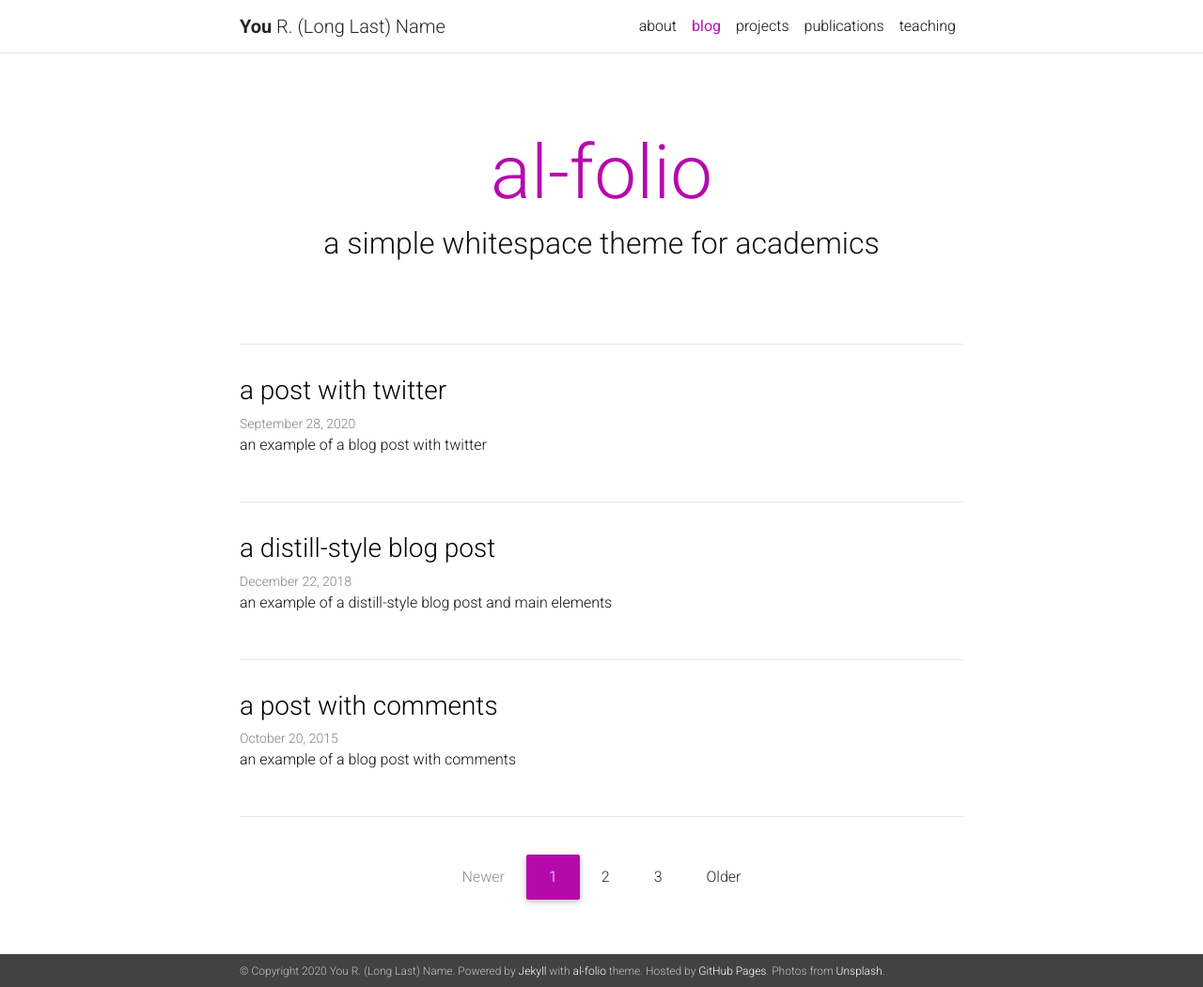
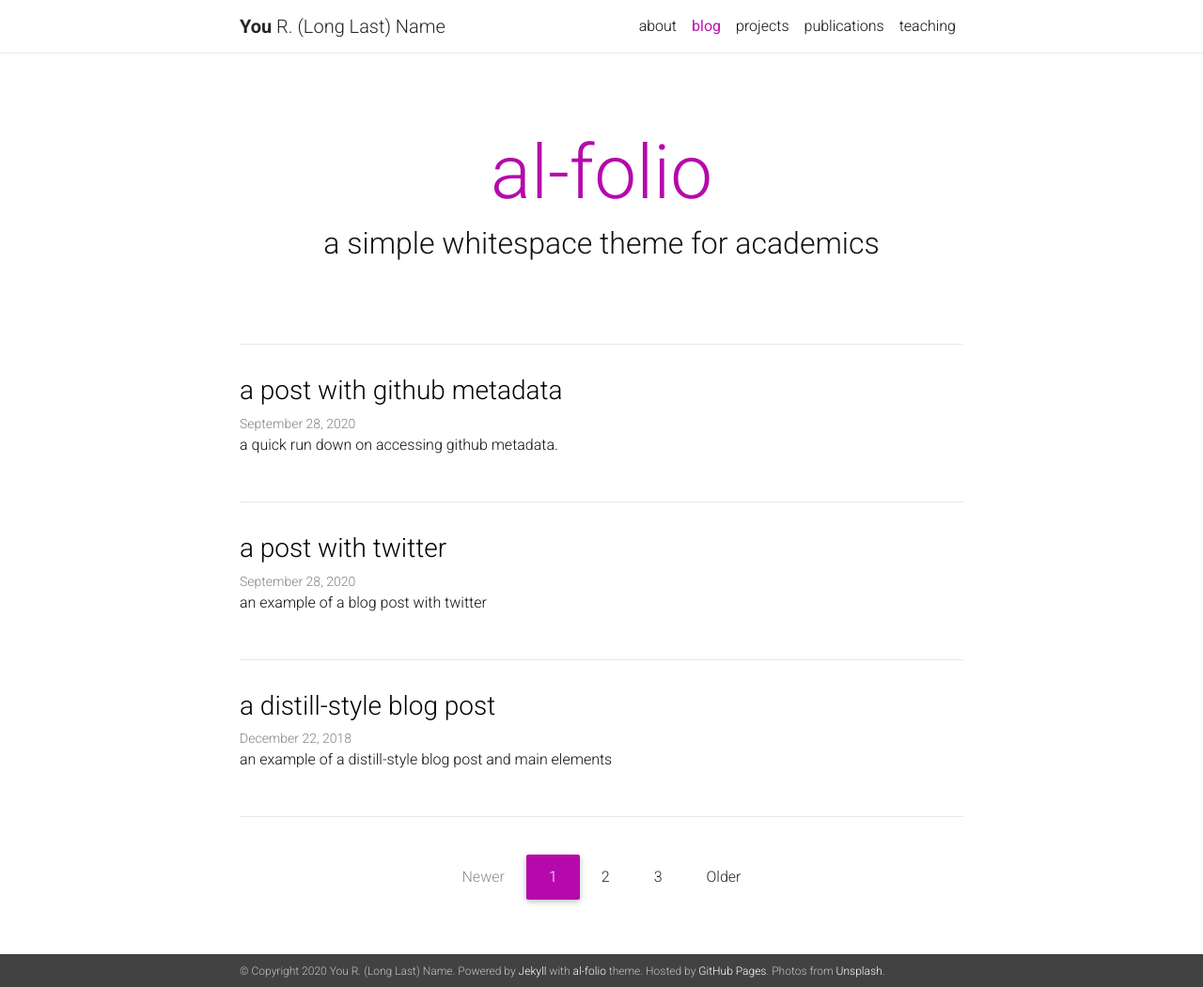
Before and after one commit to leo-liuzy/leo-liuzy.github.io, a Jekyll site: the page built from blog/index.html, in a window 1280 px wide and 1051 px high. Shown: the whole window at 94% size. Built offline with Jekyll 4.4.1, drawn with Linux system fonts in a browser that asks for light colours; nearby versions of some CDN libraries; the list of posts is cut into pages by our own code; a style sheet for code colours, icons or effects is not loaded.

Commit message:
Github MetaData (#121)
* Feature Request : https://github.com/alshedivat/al-folio/issues/85

* Added github-metadata dependency :  https://github.com/jekyll/github-metadata

 * Created sample blog quickly going over Github MetaData.

Co-authored-by: Maruan <alshedivat@users.noreply.github.com>
Former-commit-id: a734d4a4bc357164ec15c9e10eb6f4e5c8d6f89d

```diff
--- a/Gemfile
+++ b/Gemfile
@@ -3,6 +3,7 @@
     gem 'github-pages'
     gem 'jekyll'
     gem 'jekyll-email-protect'
+    gem 'jekyll-github-metadata'
     gem 'jekyll-paginate-v2'
     gem 'jekyll-scholar'
     gem 'jekyll-twitter-plugin'
--- a/_config.yml
+++ b/_config.yml
@@ -111,10 +111,11 @@
 # Plug-ins
 plugins:
   - jekyll-email-protect
+  - jekyll-github-metadata
   - jekyll-paginate-v2
   - jekyll/scholar
+  - jekyll-twitter-plugin
   - jemoji
-  - 'jekyll-twitter-plugin'
   # - bootstrap
   # - material-sass
 
--- /dev/null
+++ b/_posts/2020-09-28-github-metadata.md
@@ -0,0 +1,34 @@
+---
+layout: post
+title:  a post with github metadata
+date: 2020-09-28 21:01:00
+description: a quick run down on accessing github metadata.
+---
+
+A sample blog page that demonstrates the accessing of github meta data.
+
+## What does Github-MetaData do?
+* Propagates the site.github namespace with repository metadata
+* Setting site variables :
+  * site.title
+  * site.description
+  * site.url
+  * site.baseurl
+* Accessing the metadata - duh.
+* Generating edittable links.
+
+## Additional Reading
+* If you're recieving incorrect/missing data, you may need to perform a Github API<a href="https://github.com/jekyll/github-metadata/blob/master/docs/authentication.md"> authentication</a>.
+* Go through this <a href="https://jekyll.github.io/github-metadata/" target="blank">README</a> for more details on the topic.
+* <a href= "https://github.com/jekyll/github-metadata/blob/master/docs/site.github.md">This page</a> highlights all the feilds you can access with github-metadata.
+<br />
+
+## Example MetaData
+* Host Name : {{ site.github.hostname }}
+* URL : {{ site.github.url }}
+* BaseURL : {{ site.github.baseurl }}
+* Archived : {{ site.github.archived}}
+* Contributors :
+{% for contributor in site.github.contributors %}
+  * {{ contributor.login }}
+{% endfor %}
```
